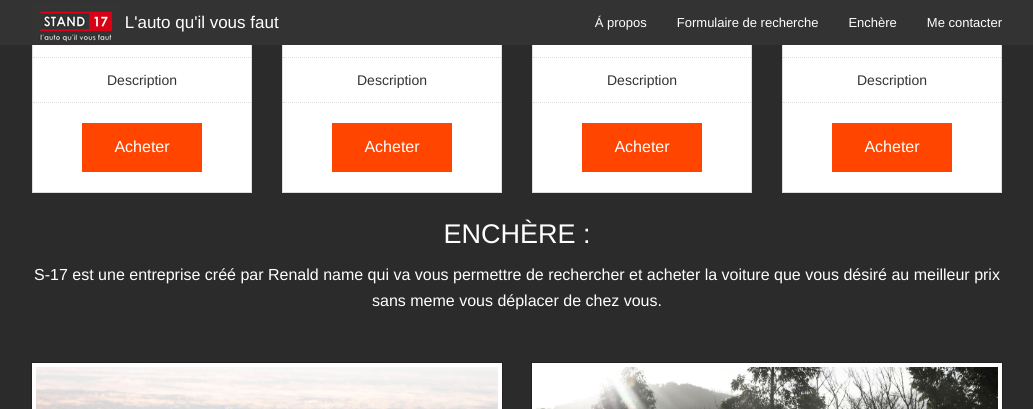
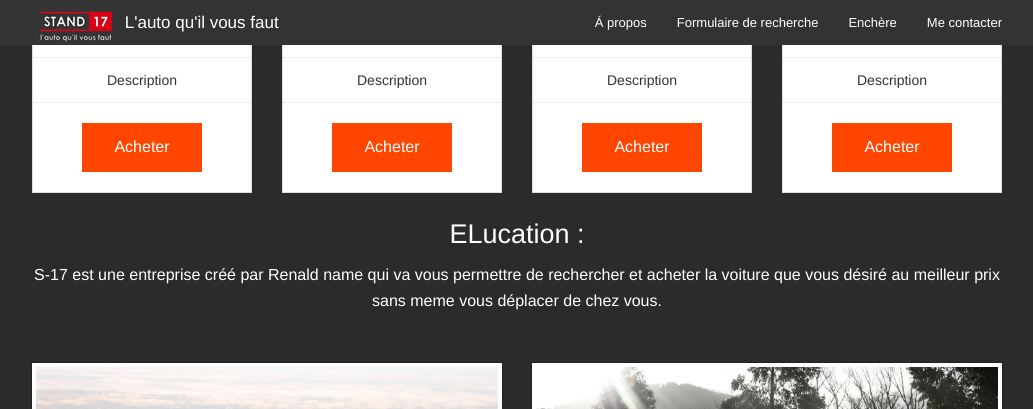
Before and after one commit to Thegeiger/S-17, a Jekyll site: the page built from index.html, in a window 1280 px wide and 900 px high, scrolled down 3018 px. Shown: the top 409 px of the window, without its empty margins (123-1156 px from the left). Built offline with Jekyll 4.4.1, drawn with Linux system fonts in a browser that asks for light colours.

Commit message:
Updated 'index.html' via CloudCannon

```diff
--- a/index.html
+++ b/index.html
@@ -700,7 +700,7 @@
             {% endcase %}
             <div class="row">
               <div class="large-12 columns">
-                <h3 class="text-center">ENCHÈRE : </h3>
+                <h3 class="text-center">ELucation : </h3>
                 <p class="text-center editable">
                   S-17 est une entreprise créé par Renald name qui va vous permettre de rechercher et acheter la voiture que vous désiré au meilleur prix sans meme vous déplacer de chez vous.
                 </p>
```
